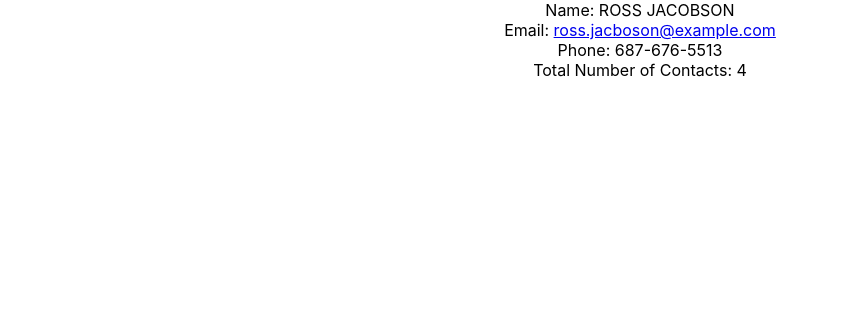
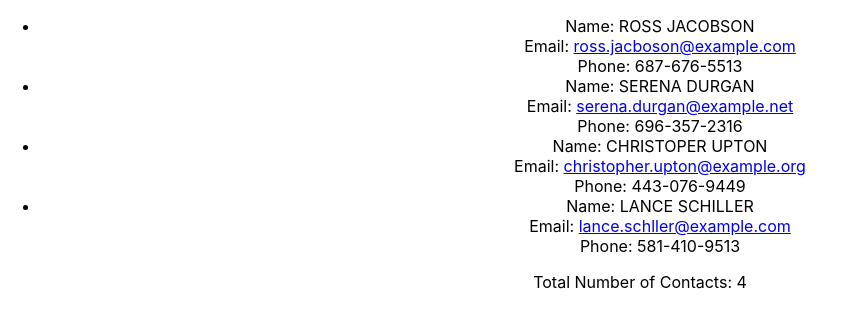
Before and after one commit to RobBerger/l02-FSWD1054, a React (Create React App) app: page / in a window 1280 px wide. Shown: the top 328 px of the page, without its empty margins (0-845 px from the left). Built offline with nearby package versions, Linux system fonts and the light colour scheme.

Commit message:
added .map to desplay all of the contacts

```diff
--- a/src/App.js
+++ b/src/App.js
@@ -3,13 +3,18 @@ import './App.css';
 import contacts from './Contacts.js';
 
 function App() {
-  let contact = contacts[0]
-  return (
-    <div className="App">
+  let contactList = contacts.map( (contact) => {
+    return (
+    <li>
       <div>Name: {contact.first_name.toUpperCase()} {contact.last_name.toUpperCase()}</div>
       <div>Email: <a href={`mailto:${contact.email}`}>{contact.email}</a></div>
       <div>Phone: {contact.phone}</div>
+    </li>
+  )})
 
+  return (
+    <div className="App">
+      <ul>{contactList}</ul>
       <div>Total Number of Contacts: {contacts.length}</div>
     </div>
   );
```
